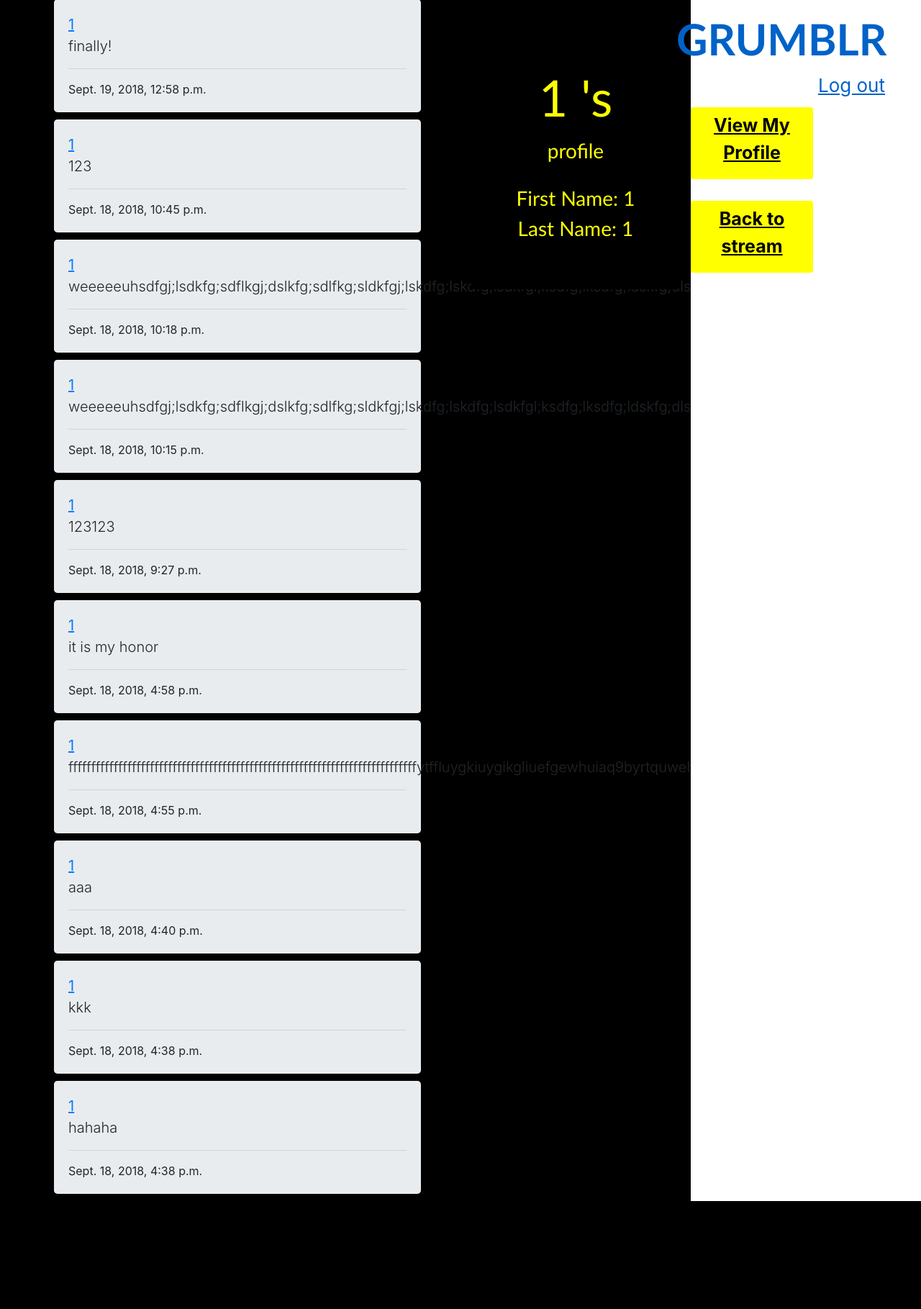
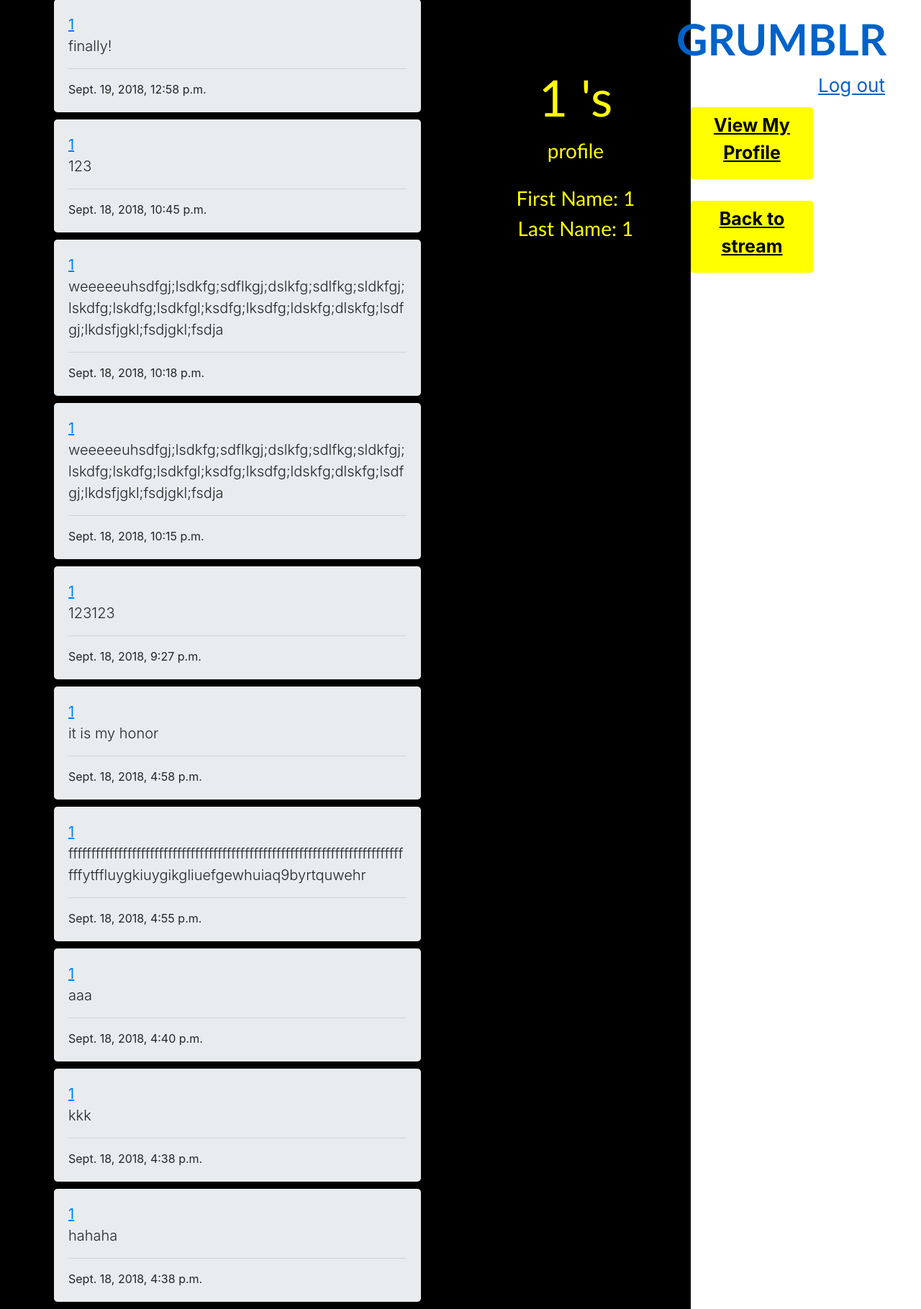
Before and after one commit to lyuliang/web_personal_repo, a Django app: page /profile/1 in a window 1280 px wide. Shown: the part 51-1870 px from the top of the page at 72% size. Before the commit the page ends 1720 px from the top, so only its background shows below. Run offline with Django 3.2, Linux system fonts and the light colour scheme; a user stored in the database is signed in; data comes from the database, SQL or seed files in the repository; both versions use the stored data as it was after the commit; some libraries are stand-ins or nearby versions.

Commit message:
modified html to pass validation

```diff
--- a/homework/3/webapps/grumblr/static/grumblr/global.css
+++ b/homework/3/webapps/grumblr/static/grumblr/global.css
@@ -52,6 +52,8 @@ p {
     top: 200px;
     text-align: center;
     word-wrap: break-word;
+    color: black;
+    text-decoration-color: black;
 }
 .form-stream {
 	position: sticky;
--- a/homework/3/webapps/grumblr/static/grumblr/profile.css
+++ b/homework/3/webapps/grumblr/static/grumblr/profile.css
@@ -38,6 +38,10 @@ p {
     position: absolute;
     right: 50px;
     top: 150px;
+}
+.word-wrap {
+	word-break: break-all;
+	word-wrap: break-word;
 }
 .button-stream {
 	background-color: yellow;
--- a/homework/3/webapps/grumblr/templates/grumblr/global.html
+++ b/homework/3/webapps/grumblr/templates/grumblr/global.html
@@ -29,9 +29,9 @@
 						<form class="form-group form-stream" action="../global/" method="post">
 							<p class="share_hint">Share your life here:</p>
 							{% if error %}
-							<textarea type="text" class="post_box" placeholder="Less than 42 characters..." name="post_box">{{error}}</textarea>
+							<textarea class="post_box" placeholder="Less than 42 characters..." name="post_box">{{error}}</textarea>
 							{% else %}
-							<textarea type="text" class="post_box" placeholder="Less than 42 characters..." name="post_box"></textarea>
+							<textarea class="post_box" placeholder="Less than 42 characters..." name="post_box"></textarea>
 							{% endif %}
 							<input type="hidden" name="current_user" value="{{current_user.username}}">
 							<button type="submit" class="btn button-post">Post</button>
@@ -44,7 +44,7 @@
 				<div class="top-right">
 					<p class="gru">GRUMBLR</p>
 					<a href="../logout/"><p class="logout">Log out</p></a>
-					<a href="../profile/{{current_user.username}}"><button class="btn button-stream">View My<br>Profile</button></a>
+					<a class="btn button-stream" href="../profile/{{current_user.username}}">View My<br>Profile</a>
 				</div>
 			</div>
 		</div>
--- a/homework/3/webapps/grumblr/templates/grumblr/profile.html
+++ b/homework/3/webapps/grumblr/templates/grumblr/profile.html
@@ -15,7 +15,7 @@
 					<div class="col-8 global left_column">
 
 						{% for Post in PostList %}
-						<div class="jumbotron box">
+						<div class="jumbotron box word-wrap">
 						  <a class="name" href="../profile/{{Post.user.username}}">{{Post.user.username}}</a>
 						  <p class="lead">{{Post.text}}</p>
 						  <!-- <img src="images/zeyu.jpg"> -->
```
Also changed, not shown: homework/3/webapps/db.sqlite3.
